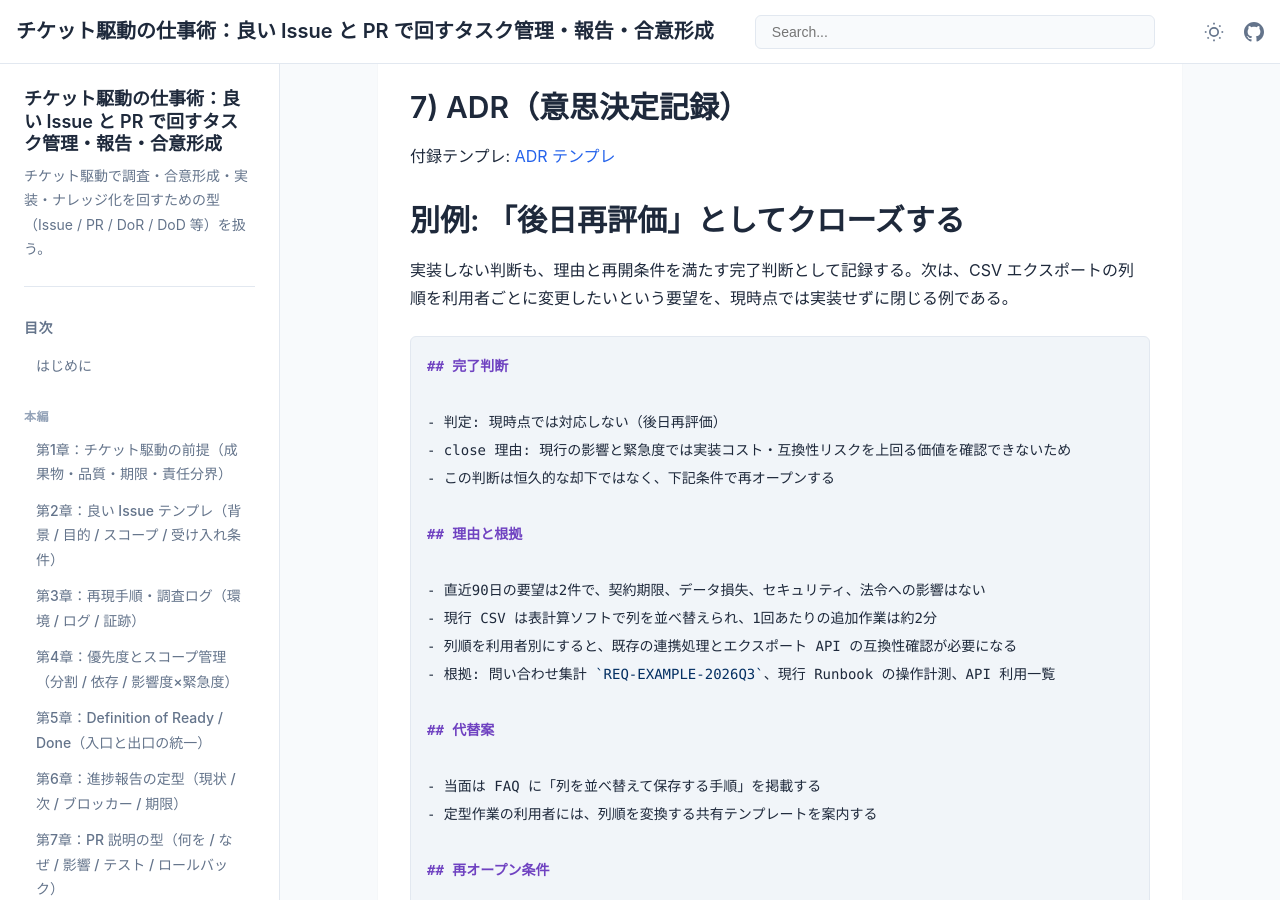
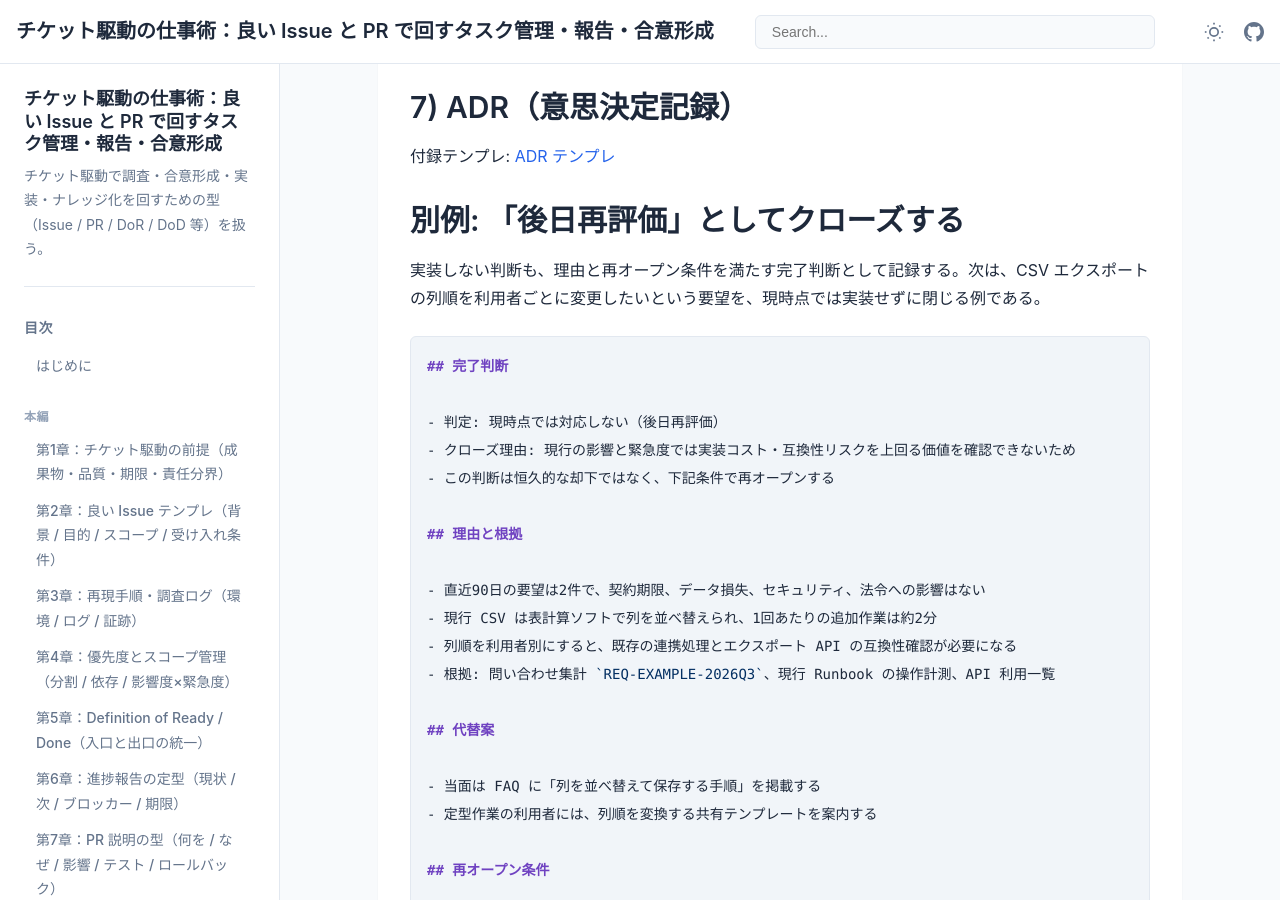
Before and after one commit to itdojp/issue-driven-work-book, a Jekyll site: the page built from docs/appendices/case-studies/index.md, in a window 1280 px wide and 900 px high, scrolled down 5077 px. Built offline with Jekyll 4.4.1, drawn with Linux system fonts in a browser that asks for light colours.

Commit message:
docs: stabilize deferred close example link

````diff
--- a/docs/appendices/case-studies/index.md
+++ b/docs/appendices/case-studies/index.md
@@ -189,15 +189,15 @@ ADR: バリデーション方式の決定を記録（リンク）
 
 付録テンプレ: [ADR テンプレ](../templates/adr/)
 
-## 別例: 「後日再評価」としてクローズする
+## 別例: 「後日再評価」としてクローズする {#deferred-close-example}
 
-実装しない判断も、理由と再開条件を満たす完了判断として記録する。次は、CSV エクスポートの列順を利用者ごとに変更したいという要望を、現時点では実装せずに閉じる例である。
+実装しない判断も、理由と再オープン条件を満たす完了判断として記録する。次は、CSV エクスポートの列順を利用者ごとに変更したいという要望を、現時点では実装せずに閉じる例である。
 
 ```md
 ## 完了判断
 
 - 判定: 現時点では対応しない（後日再評価）
-- close 理由: 現行の影響と緊急度では実装コスト・互換性リスクを上回る価値を確認できないため
+- クローズ理由: 現行の影響と緊急度では実装コスト・互換性リスクを上回る価値を確認できないため
 - この判断は恒久的な却下ではなく、下記条件で再オープンする
 
 ## 理由と根拠
````
Also changed, not shown: docs/chapters/chapter-04/index.md (+1 -1 lines).
